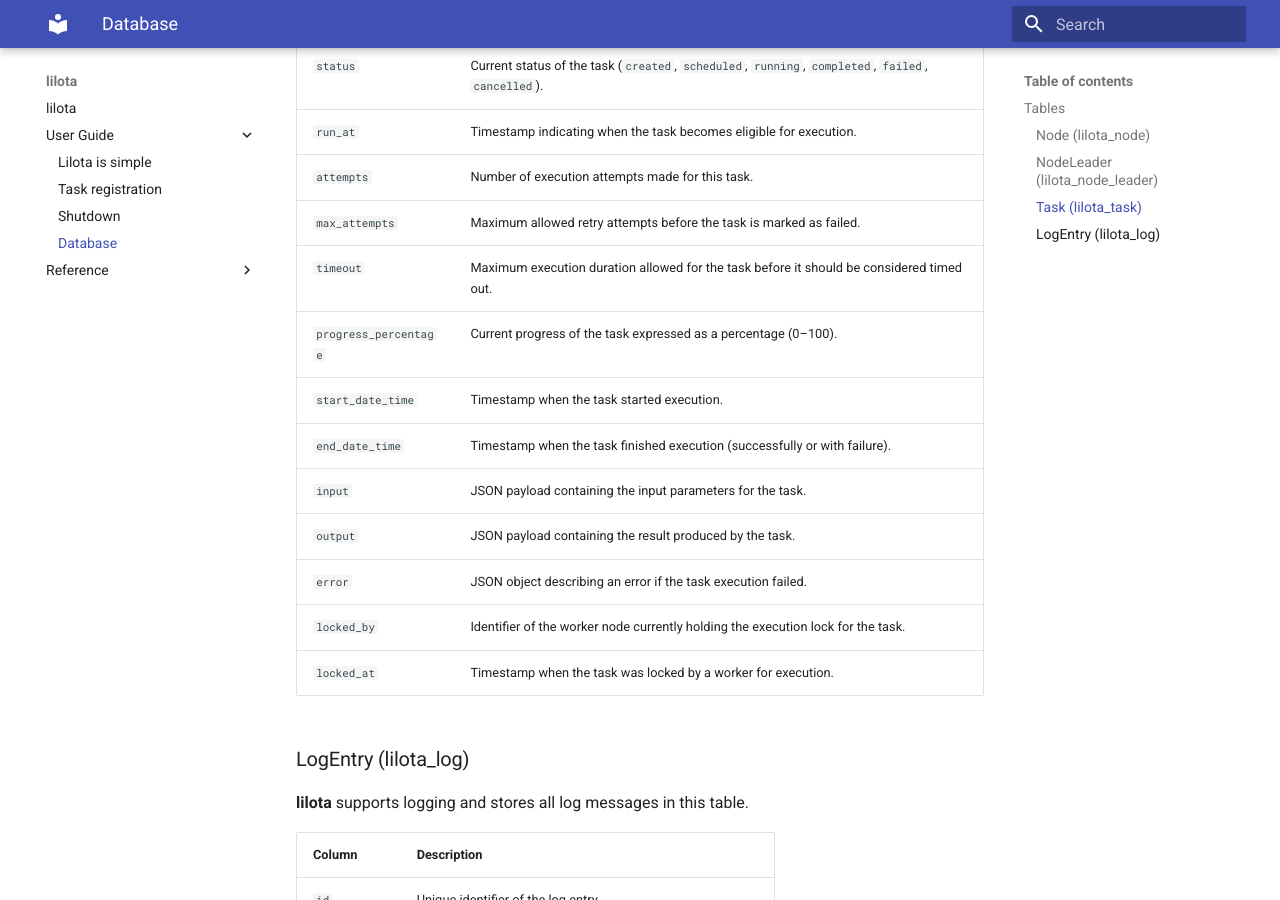
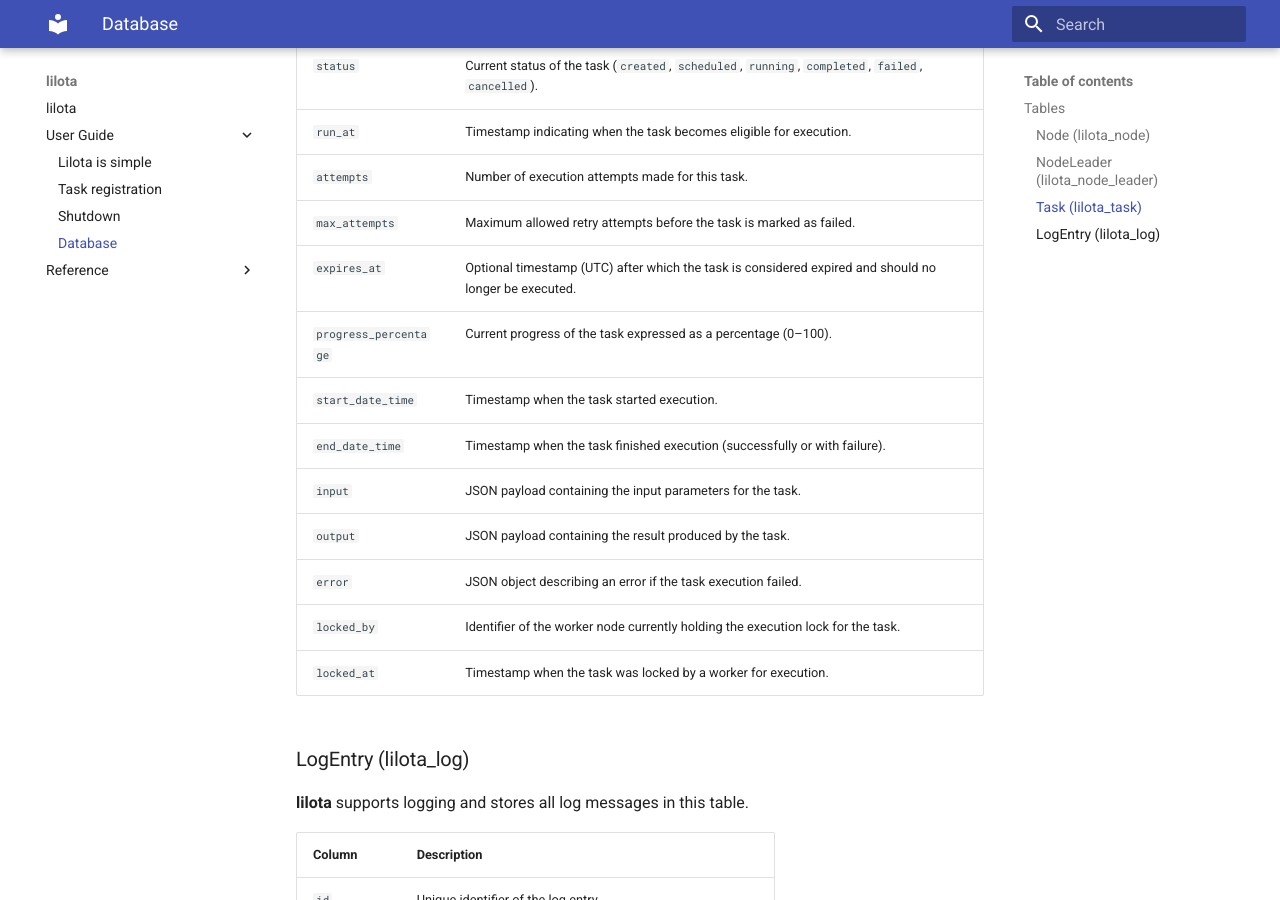
Before and after one commit to tobiasroessler/lilota, an MkDocs documentation site: the page built from docs/database.md, in a window 1280 px wide and 900 px high, scrolled down 1367 px. Built offline with MkDocs 1.6.1 and Material for MkDocs 9.7.7, drawn with Linux system fonts in a browser that asks for light colours.

Commit message:
DateTime fields in database adapted

```diff
--- a/docs/database.md
+++ b/docs/database.md
@@ -43,7 +43,7 @@ This table stores information about the tasks executed by the system.
 | `run_at`              | Timestamp indicating when the task becomes eligible for execution.                                  |
 | `attempts`            | Number of execution attempts made for this task.                                                    |
 | `max_attempts`        | Maximum allowed retry attempts before the task is marked as failed.                                 |
-| `timeout`             | Maximum execution duration allowed for the task before it should be considered timed out.           |
+| `expires_at`          | Optional timestamp (UTC) after which the task is considered expired and should no longer be executed.          |
 | `progress_percentage` | Current progress of the task expressed as a percentage (0–100).                                     |
 | `start_date_time`     | Timestamp when the task started execution.                                                          |
 | `end_date_time`       | Timestamp when the task finished execution (successfully or with failure).                          |
```
